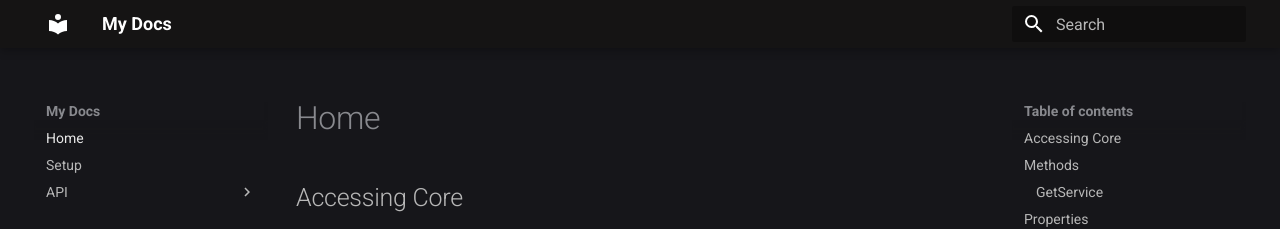
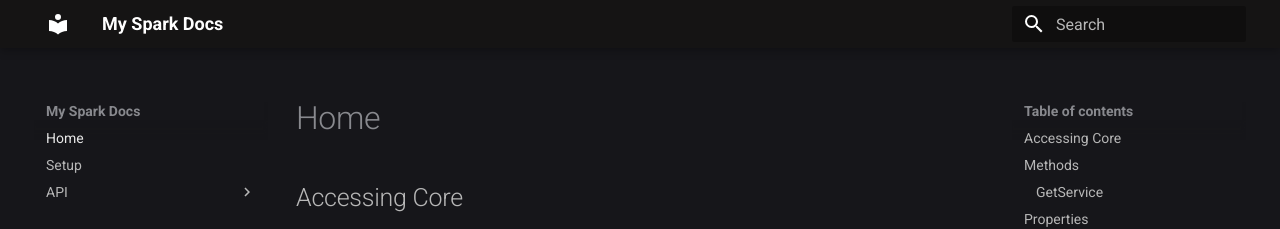
Before and after one commit to charliey2/spark-docs, an MkDocs documentation site: the page built from docs/index.md, in a window 1280 px wide. Shown: the top 229 px of the page. Built offline with MkDocs 1.6.1 and Material for MkDocs 9.7.7, drawn with Linux system fonts in a browser that asks for light colours.

Commit message:
Update mkdocs.yml

```diff
--- a/mkdocs.yml
+++ b/mkdocs.yml
@@ -1,4 +1,4 @@
-site_name: My Docs
+site_name: My Spark Docs
 site_url: https://charliey2.github.io/spark-docs
 
 theme:
```
